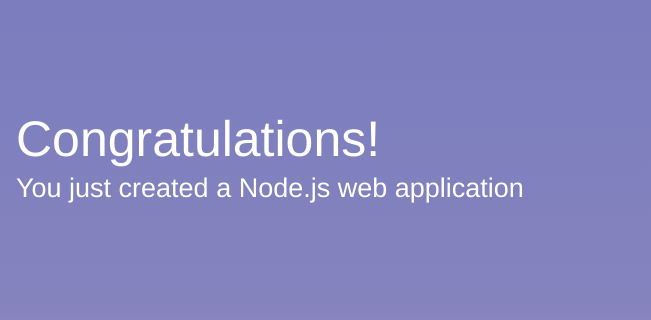
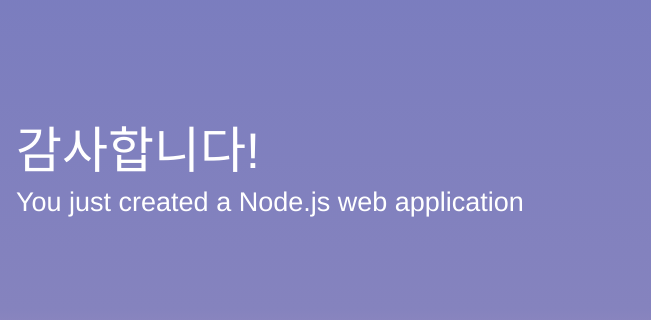
Before and after one commit to Wookie002/andrew_test_prj, a website: page public/index.html in a window 1280 px wide. Shown: the part 171-491 px from the top of the page, 629-1280 px from the left. Drawn offline with Linux system fonts and the light colour scheme.

Commit message:
build test
build test

```diff
--- a/public/index.html
+++ b/public/index.html
@@ -58,7 +58,7 @@
         <div class="message">
             <a class="twitter-link" href="http://twitter.com/home/?status=I%20created%20a%20project%20with%20AWS%20CodeStar!%20%23AWS%20%23AWSCodeStar%20https%3A%2F%2Faws.amazon.com%2Fcodestar"><img src="assets/img/tweet.svg" /></a>
             <div class="text">
-                <h1>Congratulations!</h1>
+                <h1>감사합니다!</h1>
                 <h2>You just created a Node.js web application</h2>
             </div>
         </div>
```
